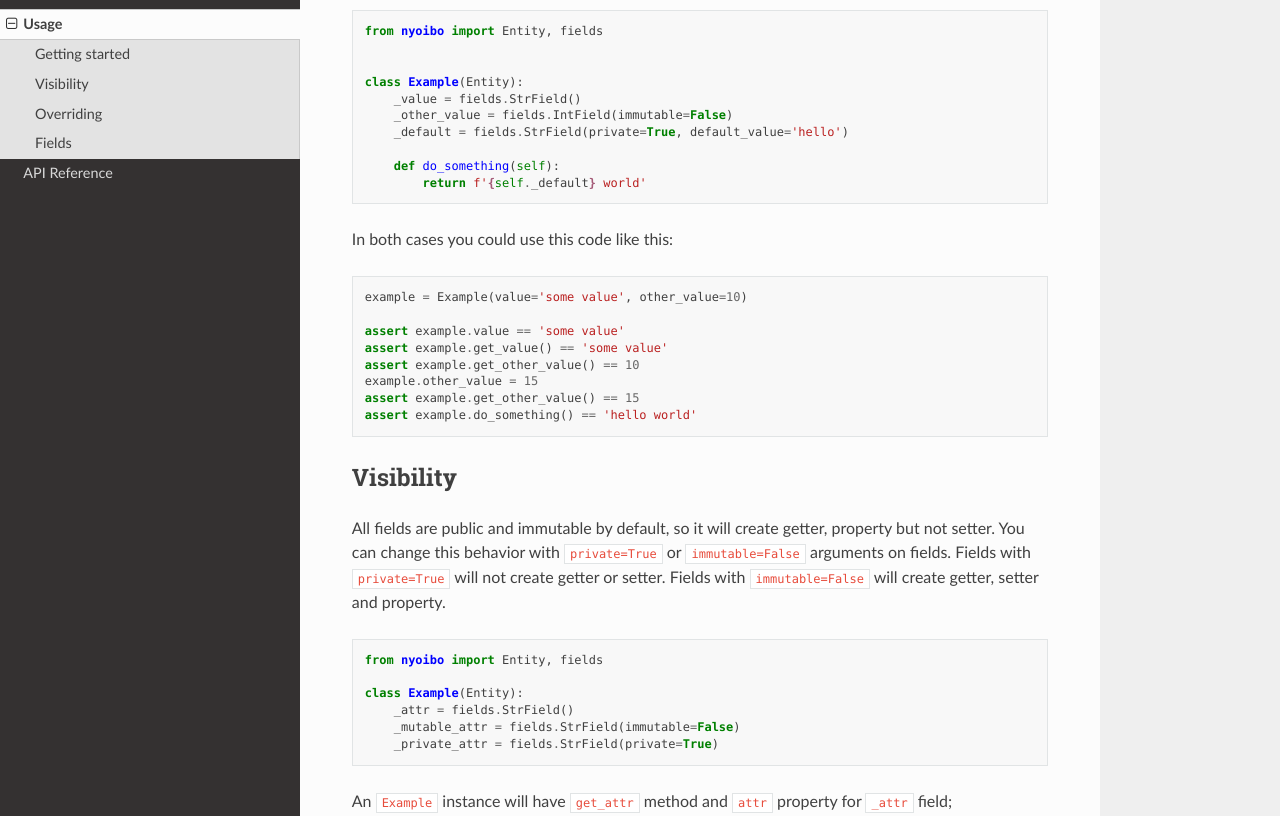
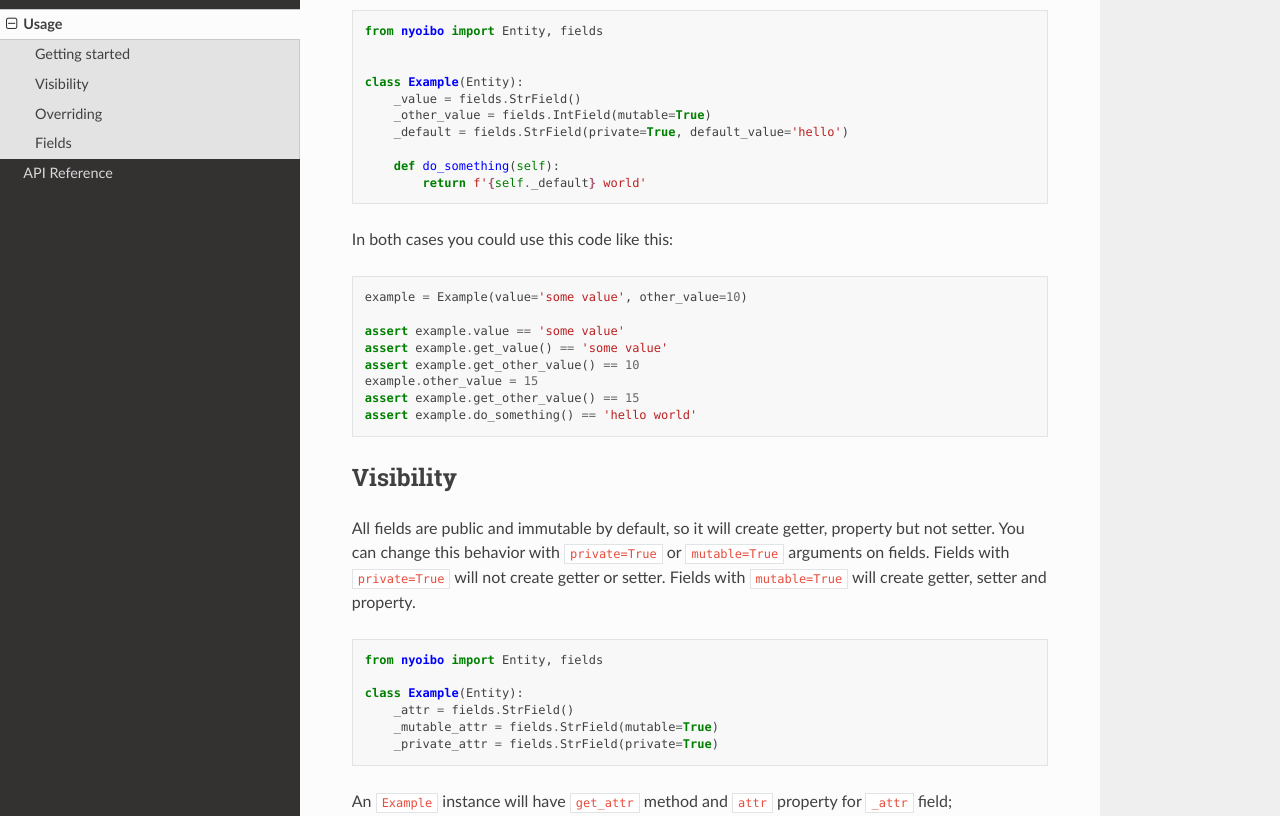
Before and after one commit to pity7736/nyoibo, a Sphinx documentation site: the page built from docs/usage.rst, in a window 1280 px wide and 1400 px high, scrolled down 666 px. Shown: the part 152-968 px from the top of the window. Built offline with Sphinx 7.4.7 and the Read the Docs theme 2.0.0, drawn with Linux system fonts in a browser that asks for light colours; some of the changed text lies outside the part shown.

Commit message:
docs(fix): update usage examples
- use mutable=True instead of immutable=False

```diff
--- a/docs/usage.rst
+++ b/docs/usage.rst
@@ -45,7 +45,7 @@ You can do this:
 
     class Example(Entity):
         _value = fields.StrField()
-        _other_value = fields.IntField(immutable=False)
+        _other_value = fields.IntField(mutable=True)
         _default = fields.StrField(private=True, default_value='hello')
 
         def do_something(self):
@@ -70,8 +70,8 @@ Visibility
 
 All fields are public and immutable by default, so it will create getter,
 property but not setter. You can change this behavior with ``private=True`` or
-``immutable=False`` arguments on fields. Fields with ``private=True`` will not
-create getter or setter. Fields with ``immutable=False`` will create getter,
+``mutable=True`` arguments on fields. Fields with ``private=True`` will not
+create getter or setter. Fields with ``mutable=True`` will create getter,
 setter and property.
 
 .. code-block:: python
@@ -80,7 +80,7 @@ setter and property.
 
     class Example(Entity):
         _attr = fields.StrField()
-        _mutable_attr = fields.StrField(immutable=False)
+        _mutable_attr = fields.StrField(mutable=True)
         _private_attr = fields.StrField(private=True)
 
 An ``Example`` instance will have ``get_attr`` method and ``attr`` property
@@ -119,7 +119,7 @@ setter in ``get_{field_name}`` or ``set_{field_name}`` way. Example:
     class Example(Entity):
         _private = fields.IntField(private=True)
         _public = fields.IntField()
-        _mutable = fields.IntField(immutable=False)
+        _mutable = fields.IntField(mutable=True)
 
         def get_public(self):
             if self._private:
```
